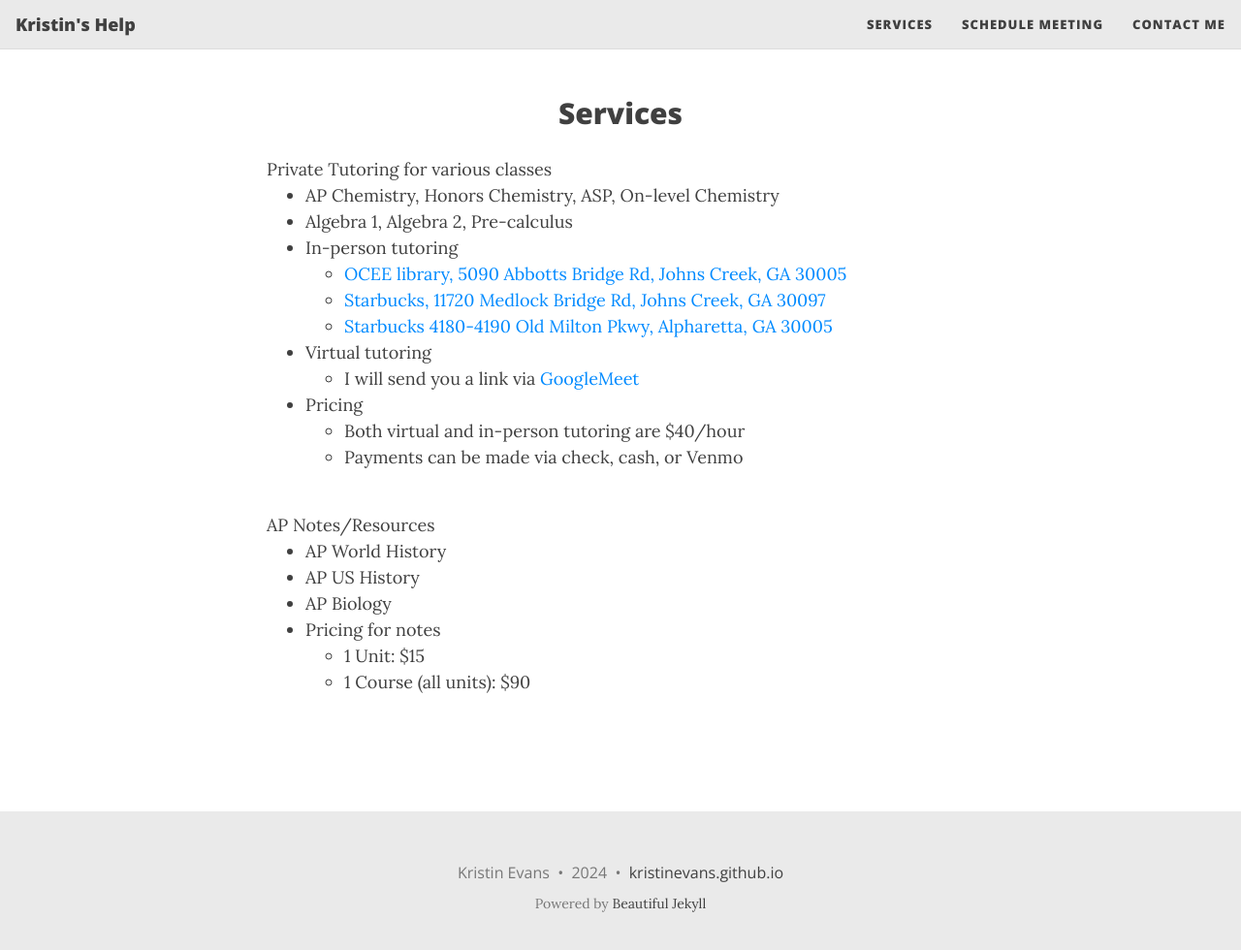
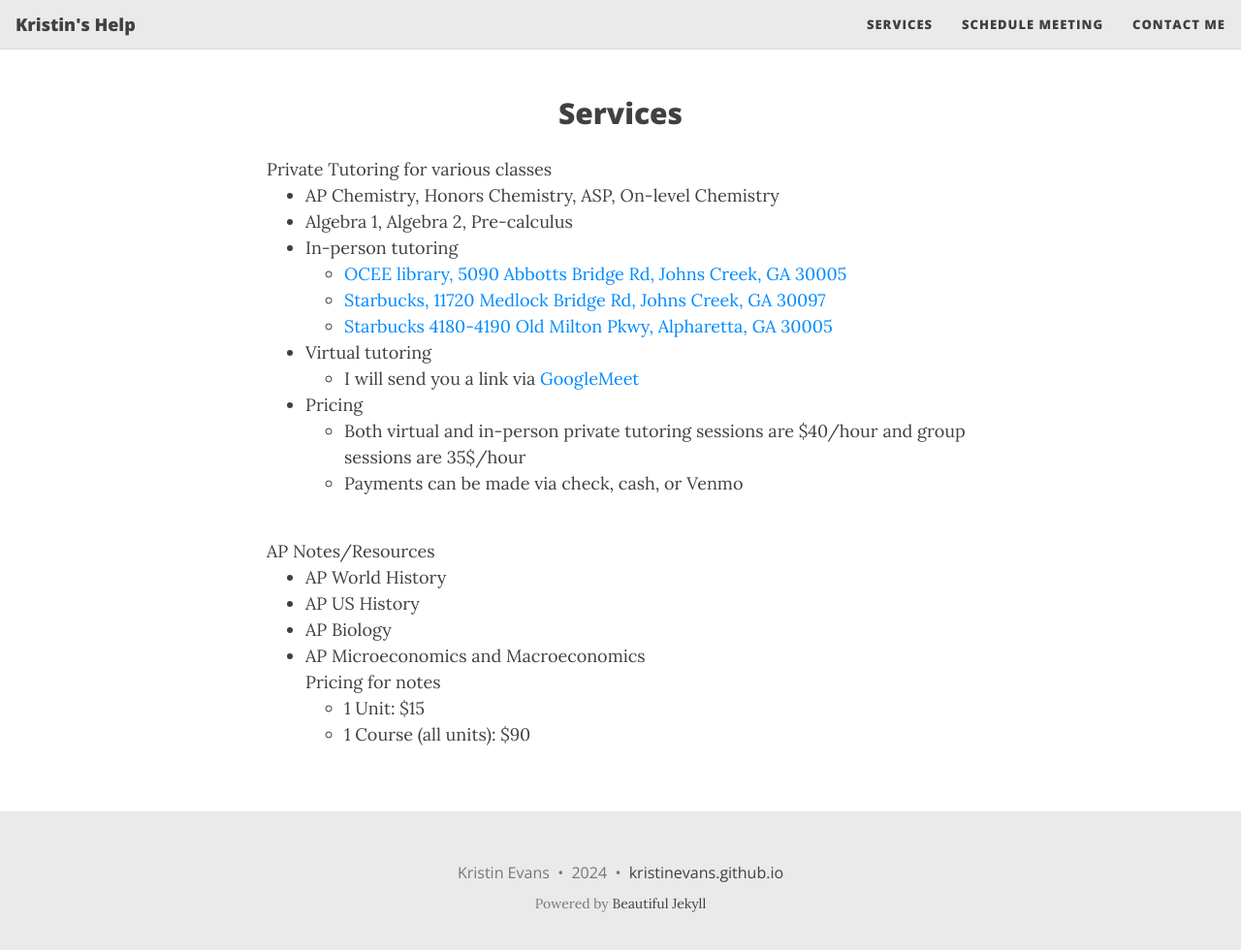
Before and after one commit to kristinevans/kristinevans.github.io, a Jekyll site: the page built from services.html, in a window 1280 px wide and 993 px high. Shown: the top 980 px of the window at 97% size. Built offline with Jekyll 4.4.1, drawn with Linux system fonts in a browser that asks for light colours; nearby versions of some CDN libraries.

Commit message:
Update services.html

```diff
--- a/_layouts/services.html
+++ b/_layouts/services.html
@@ -66,7 +66,7 @@ layout: base
           <li>
             Pricing
             <ul>
-              <li>Both virtual and in-person tutoring are $40/hour</li>
+              <li>Both virtual and in-person private tutoring sessions are $40/hour and group sessions are 35$/hour</li>
               <li>Payments can be made via check, cash, or Venmo</li>
             </ul>
           </li>
@@ -77,7 +77,7 @@ layout: base
           <li>AP World History</li>
           <li>AP US History</li>
           <li>AP Biology</li>
-          <li>
+          <li>AP Microeconomics and Macroeconomics</li>
             Pricing for notes
             <ul>
               <li>1 Unit: $15</li>
```
